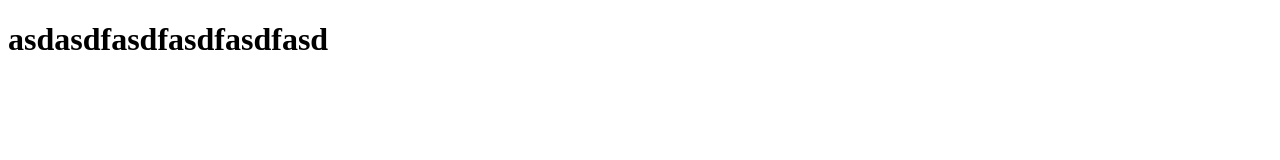
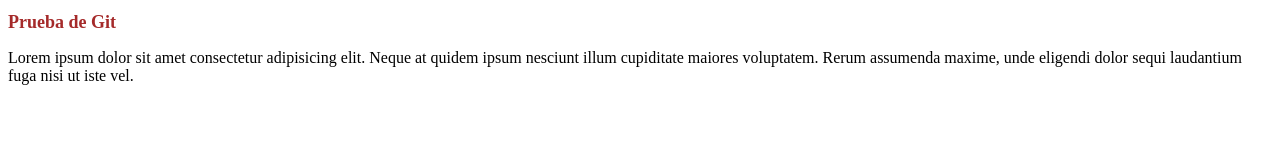
Before and after one commit to GabrielRuberttone/test, a plain HTML site: page index.html in a window 1280 px wide. Drawn offline with Linux system fonts and the light colour scheme.

Commit message:
tercer commit nuevos estilos al index

```diff
--- a/index.html
+++ b/index.html
@@ -5,8 +5,10 @@
     <meta http-equiv="X-UA-Compatible" content="IE=edge">
     <meta name="viewport" content="width=device-width, initial-scale=1.0">
     <title>Document</title>
+    <link rel="stylesheet" href="./style.css">
 </head>
 <body>
-<h1>asdasdfasdfasdfasdfasd</h1>
+<h1>Prueba de Git</h1>
+<p>Lorem ipsum dolor sit amet consectetur adipisicing elit. Neque at quidem ipsum nesciunt illum cupiditate maiores voluptatem. Rerum assumenda maxime, unde eligendi dolor sequi laudantium fuga nisi ut iste vel.</p>
 </body>
 </html>
--- a/style.css
+++ b/style.css
@@ -0,0 +1,4 @@
+h1 {
+    font-size: large;
+    color: brown;
+}
```
